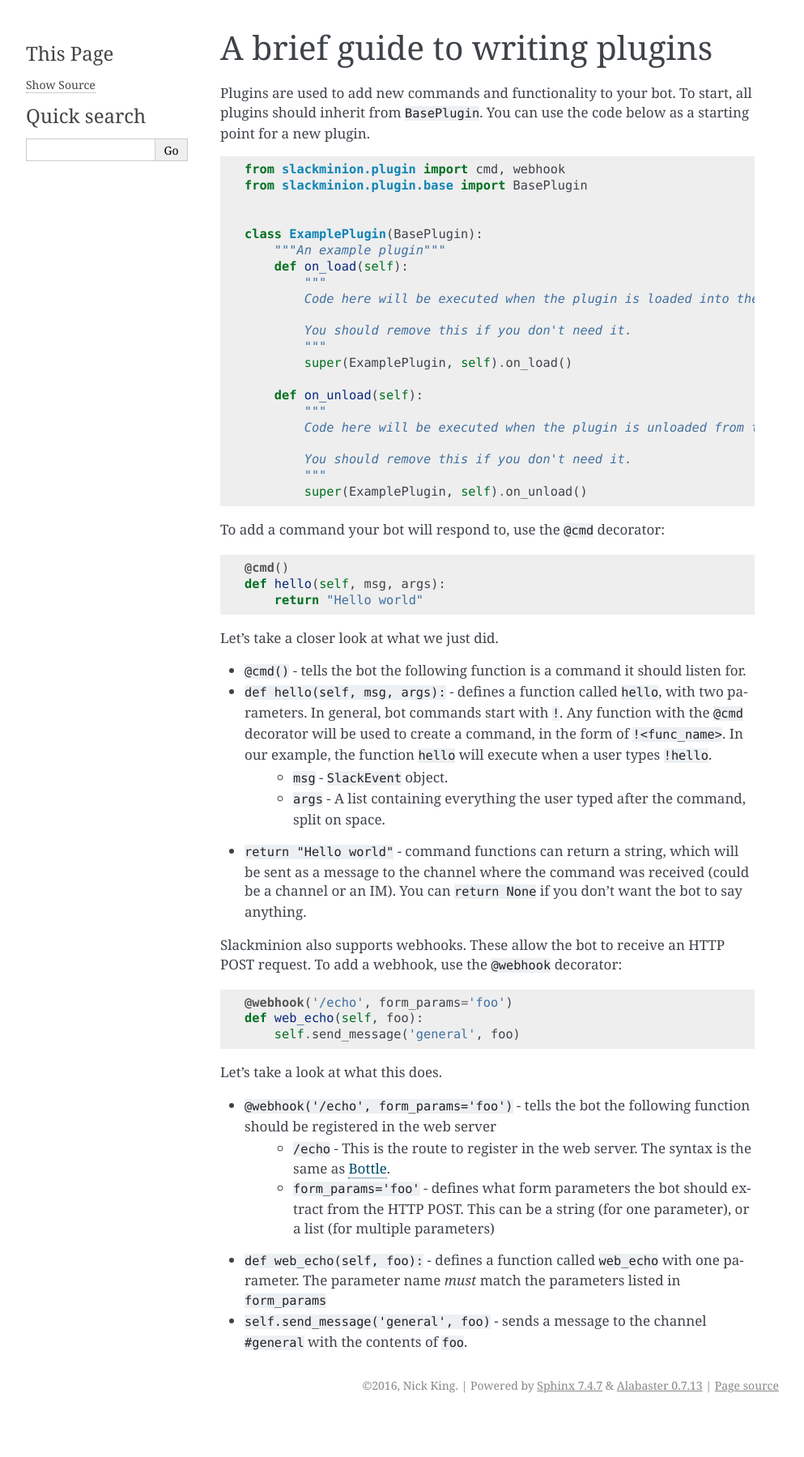
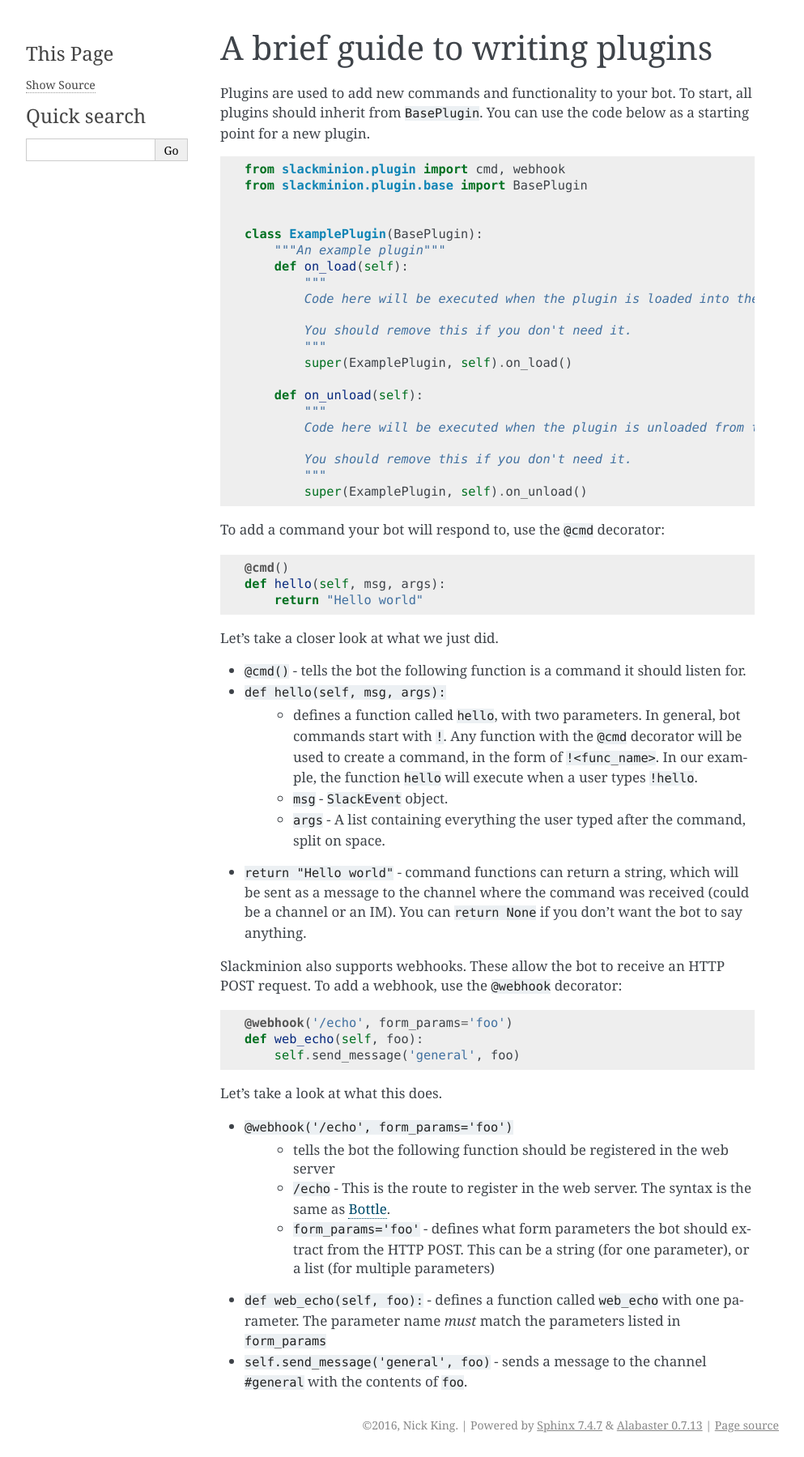
Before and after one commit to pinterest/slackminion, a Sphinx documentation site: the page built from docs/plugins.rst, in a window 1280 px wide. Shown: the whole page at 81% size, without its empty margins (148-1141 px from the left). Built offline with Sphinx 7.4.7, drawn with Linux system fonts in a browser that asks for light colours; before the commit the page ends 1750 px from its top, so only the background shows below that.

Commit message:
More doc changes

```diff
--- a/docs/plugins.rst
+++ b/docs/plugins.rst
@@ -34,7 +34,8 @@ To add a command your bot will respond to, use the ``@cmd`` decorator::
 Let's take a closer look at what we just did.
 
 * ``@cmd()`` - tells the bot the following function is a command it should listen for.
-* ``def hello(self, msg, args):`` - defines a function called ``hello``, with two parameters.  In general, bot commands start with ``!``.  Any function with the ``@cmd`` decorator will be used to create a command, in the form of ``!<func_name>``.  In our example, the function ``hello`` will execute when a user types ``!hello``.
+* ``def hello(self, msg, args):``
+    * defines a function called ``hello``, with two parameters.  In general, bot commands start with ``!``.  Any function with the ``@cmd`` decorator will be used to create a command, in the form of ``!<func_name>``.  In our example, the function ``hello`` will execute when a user types ``!hello``.
     * ``msg`` - ``SlackEvent`` object.
     * ``args`` - A list containing everything the user typed after the command, split on space.
 * ``return "Hello world"`` - command functions can return a string, which will be sent as a message to the channel where the command was received (could be a channel or an IM).  You can ``return None`` if you don't want the bot to say anything.
@@ -47,7 +48,8 @@ Slackminion also supports webhooks.  These allow the bot to receive an HTTP POST
 
 Let's take a look at what this does.
 
-* ``@webhook('/echo', form_params='foo')`` - tells the bot the following function should be registered in the web server
+* ``@webhook('/echo', form_params='foo')``
+    * tells the bot the following function should be registered in the web server
     * ``/echo`` - This is the route to register in the web server.  The syntax is the same as `Bottle <http://bottlepy.org/docs/dev/index.html>`_.
     * ``form_params='foo'`` - defines what form parameters the bot should extract from the HTTP POST.  This can be a string (for one parameter), or a list (for multiple parameters)
 * ``def web_echo(self, foo):`` - defines a function called ``web_echo`` with one parameter.  The parameter name *must* match the parameters listed in ``form_params``
```
